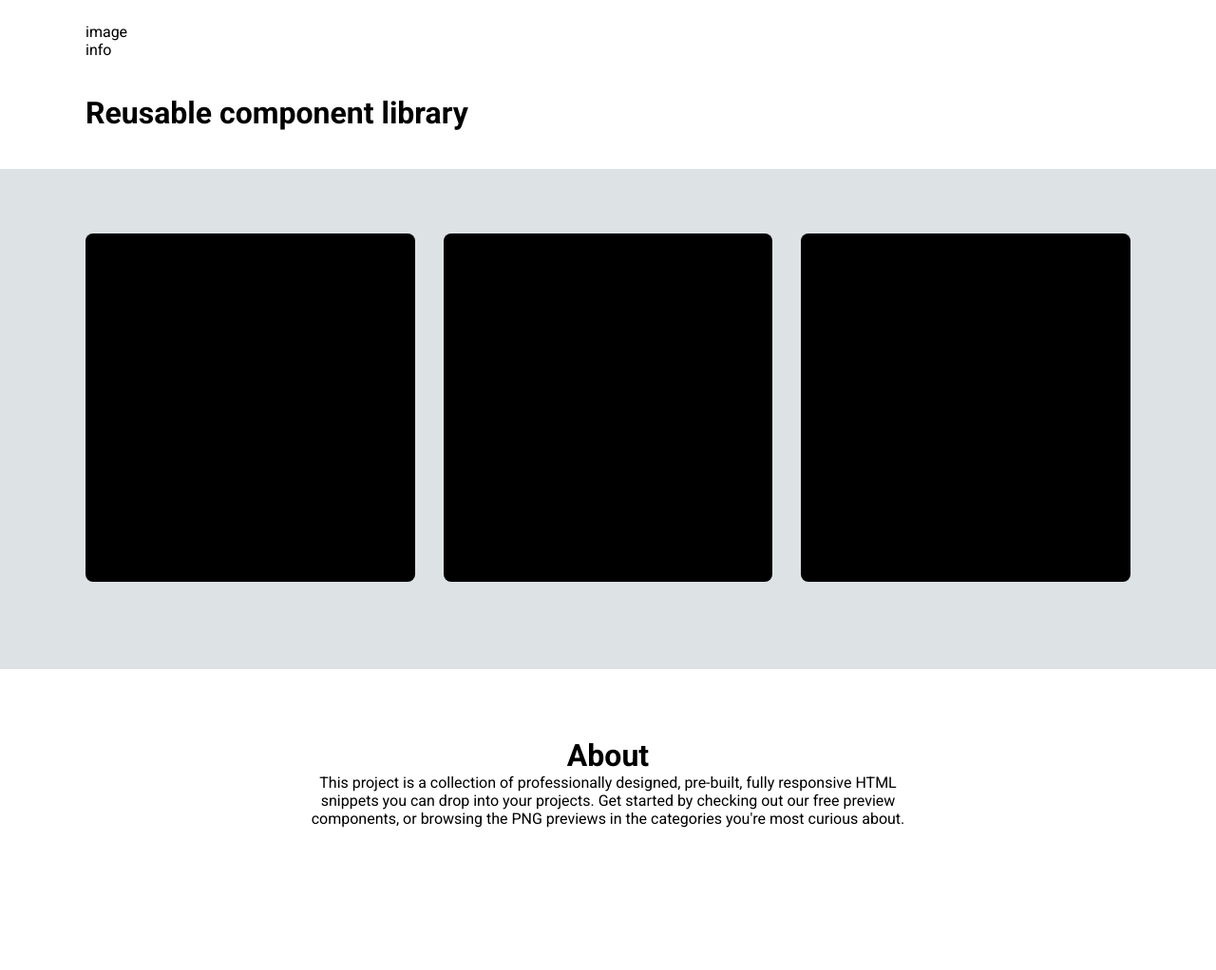
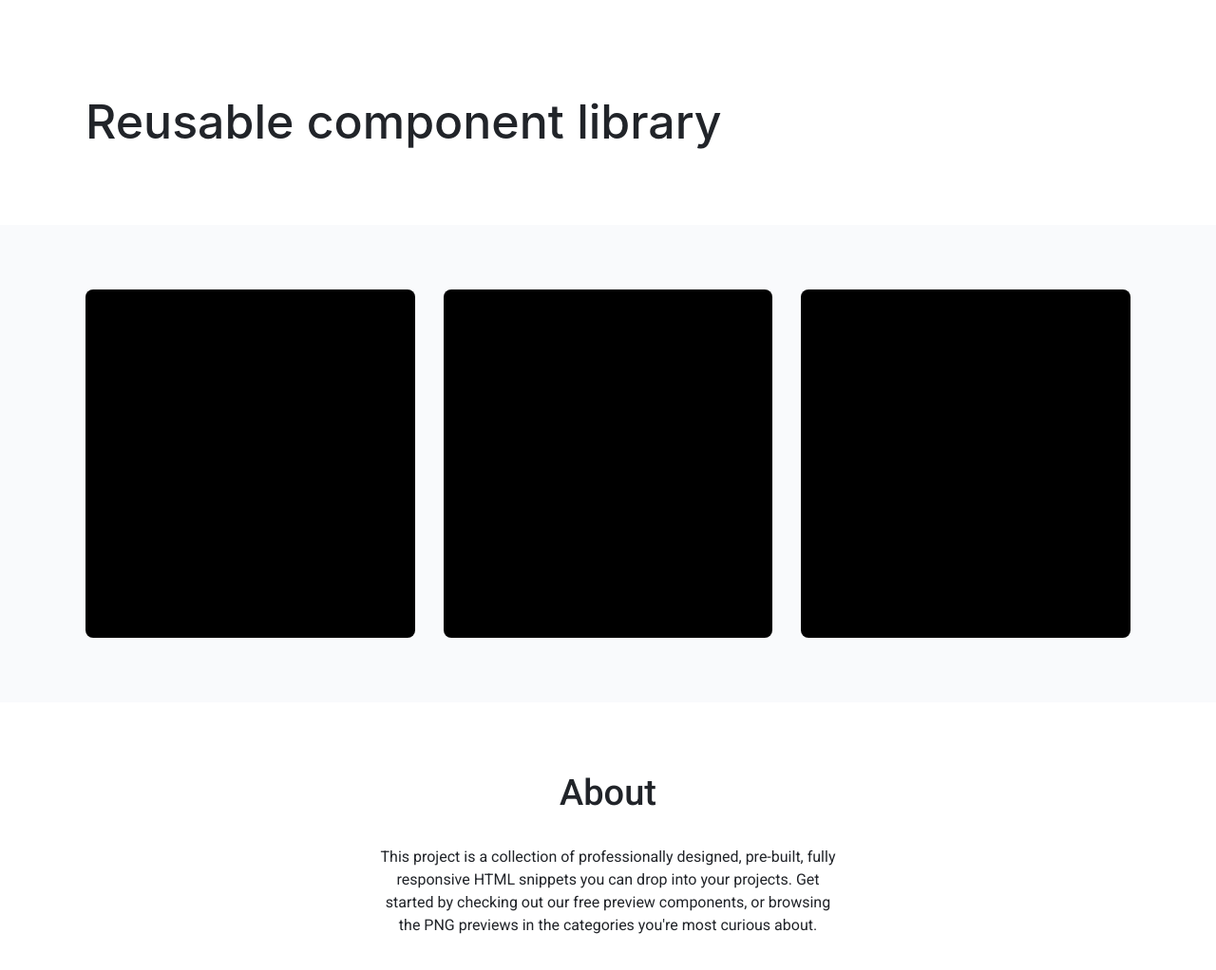
Before and after one commit to js-tasks-ru/htmlcss-20240412_kontakt-herman, a website: page index.html in a window 1280 px wide. Shown: the whole page at 95% size. Drawn offline with Linux system fonts and the light colour scheme.

Commit message:
dz-4-create histogram, skeleton view and add elements and styles for main layout

```diff
--- a/assets/css/main.css
+++ b/assets/css/main.css
@@ -6,7 +6,7 @@
 
 @import url('../../components/page/page.css');
 @import url('../../components/header/header.css');
-@import url('../../components/main/main.css');
+@import url('../../components/preview/preview.css');
 @import url('../../components/footer/footer.css');
 @import url('../../components/container/container.css');
 @import url('../../components/card/card.css');
@@ -39,6 +39,6 @@ html, body {
     margin: 0;
 }
 
-h1 {
+h1, h2, h3, h4, p {
     margin: 0;
 }
--- a/components/container/container.css
+++ b/components/container/container.css
@@ -1,4 +1,8 @@
 .container {
     max-width: 1100px;
-    margin: auto;
+    margin: 0 auto;
 }
+
+.container__text_center {
+    text-align: center;
+}
--- a/components/footer/footer.css
+++ b/components/footer/footer.css
@@ -1,14 +1,23 @@
 .footer {
-    padding-top: 72px;
-    padding-bottom: 136px;
-    background-color: white;
+    font-family: 'Inter', sans-serif;
+    padding: 71px 400px 136px;
+    background-color: var(--white);
 }
 
-.footer__info {
-    display: flex;
-    flex-direction: column;
+.footer__title {
+    font-style: normal;
+    font-weight: 500;
+    font-size: 38px;
+    line-height: 48px;
+    color: var(--black);
+    margin-bottom: 32px;
+}
+
+.footer__text {
+    font-style: normal;
+    font-weight: 400;
+    font-size: 16px;
+    line-height: 24px;
     text-align: center;
-    width: 640px;
-    margin: auto;
-    justify-content: center;
+    color: var(--black);
 }
--- a/components/header/header.css
+++ b/components/header/header.css
@@ -1,9 +1,13 @@
 .header {
-    padding-top: 24px;
-    background-color: white;
+    padding: 96px 0 77px;
+    background-color: var(--white);
 }
 
 .header__title {
-    margin-top: 38px;
-    margin-bottom: 40px;
+    font-family: 'Inter';
+    font-style: normal;
+    font-weight: 500;
+    font-size: 50px;
+    line-height: 64px;
+    color: var(--black);
 }
--- a/components/main/main.css
+++ /dev/null
@@ -1,11 +0,0 @@
-.main {
-    padding-top: 68px;
-    padding-bottom: 92px;
-    background-color: var(--grey-2);
-    flex: auto;
-}
-
-.main_cards {
-    display: flex;
-    gap: 30px
-}
--- a/components/page/page.css
+++ b/components/page/page.css
@@ -2,5 +2,8 @@
     display: flex;
     flex-direction: column;
     height: 100%;
-    background-color: red;
 }
+
+.page__main {
+    flex-grow: 1;
+}
--- /dev/null
+++ b/components/preview/preview.css
@@ -0,0 +1,9 @@
+.preview {
+    padding: 68px 0;
+    background: rgba(249, 250, 252, 1);
+}
+
+.preview__cards {
+    display: flex;
+    gap: 30px
+}
--- a/index.html
+++ b/index.html
@@ -8,21 +8,12 @@
         <div class="page">
             <header class="header">
                 <div class="container">
-                    <div class="header__info">
-                        <span>image</span>
-                        <div>info</div>
-                    </div>
-                    <div class="header__title">
-                        <h1>Reusable component library</h1>
-                    </div>
-                    <nav class="header__navigation">
-
-                    </nav>
+                    <h1 class="header__title">Reusable component library</h1>
                 </div>
             </header>
-            <main class="main">
+            <main class="preview page__main">
                 <div class="container">
-                    <div class="main_cards">
+                    <div class="preview__cards">
                         <div class="card"></div>
                         <div class="card"></div>
                         <div class="card"></div>
@@ -30,16 +21,13 @@
                 </div>
             </main>
             <footer class="footer">
-                <div class="container">
-                    <div class="footer__info">
-                        <h1>About</h1>
-
-                        <span>This project is a collection of professionally designed, pre-built,
-                            fully responsive HTML snippets you can drop into your projects.
-                             Get started by checking out our free preview components,
-                              or browsing the PNG previews in the categories you're most curious about.
-                        </span>
-                    </div>
+                <div class="container container__text_center">
+                    <h2 class="footer__title">About</h2>
+                    <p class="footer__text">
+                        This project is a collection of professionally designed, pre-built, fully responsive HTML snippets you can
+                        drop into your projects. Get started by checking out our free preview components, or browsing the
+                        PNG previews in the categories you're most curious about.
+                    </p>
                 </div>
             </footer>
         </div>
```
